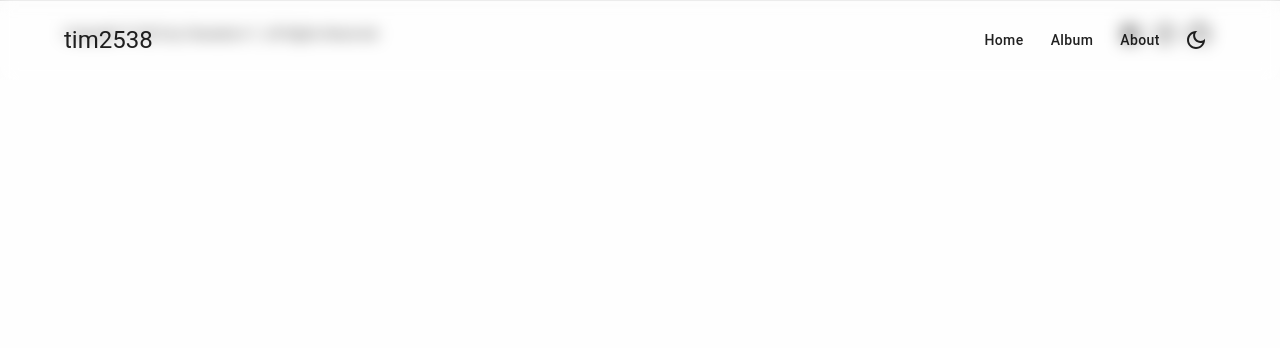
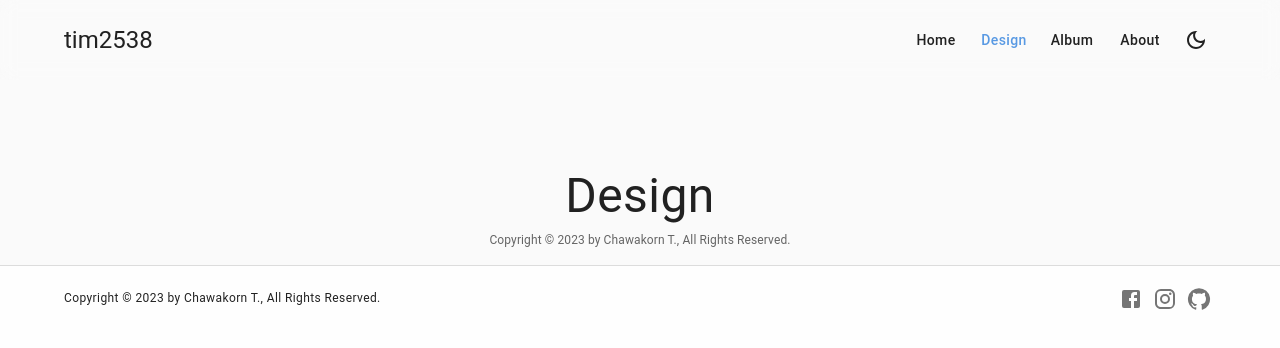
Before and after one commit to tim2538/portfolio, a React (Create React App) app: page /portfolio/design in a window 1280 px wide. Shown: the top 348 px of the page. Built offline with nearby package versions, Linux system fonts and the light colour scheme.

Commit message:
Add design page

```diff
--- a/src/App.tsx
+++ b/src/App.tsx
@@ -3,6 +3,7 @@ import Footer from './components/Footer';
 import Navbar from './components/Navbar';
 import About from './pages/About';
 import Album from './pages/Album';
+import Design from './pages/Design';
 import Home from './pages/Home';
 
 export default function App() {
@@ -11,6 +12,7 @@ export default function App() {
       <Navbar />
       <Routes>
         <Route path="/" element={<Home />} />
+        <Route path="/design" element={<Design />} />
         <Route path="/album" element={<Album />} />
         <Route path="/about" element={<About />} />
       </Routes>
--- a/src/common/constants/menus.ts
+++ b/src/common/constants/menus.ts
@@ -1,5 +1,6 @@
 export const MENUS = [
   { name: 'Home', to: '/' },
+  { name: 'Design', to: '/design' },
   { name: 'Album', to: '/album' },
   { name: 'About', to: '/about' }
 ];
--- /dev/null
+++ b/src/pages/Design/index.tsx
@@ -0,0 +1,14 @@
+import { Container } from '@mui/material';
+import { COPYRIGHT } from '../../common/constants';
+import AnimatedBox from '../../components/AnimatedBox';
+import Title from '../../components/Title';
+
+export default function Design() {
+  return (
+    <Container>
+      <AnimatedBox>
+        <Title text="Design" subTitle={COPYRIGHT} />
+      </AnimatedBox>
+    </Container>
+  );
+}
```
